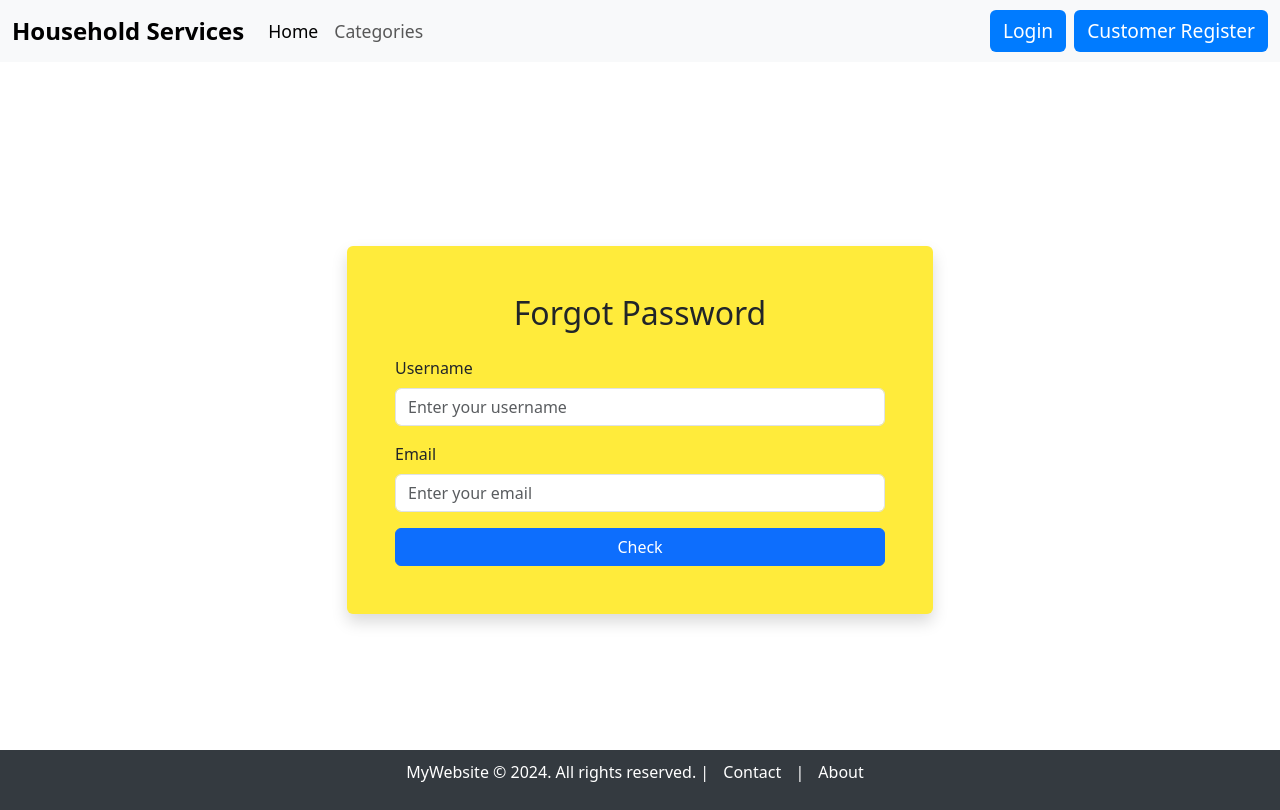
After one commit to VinaySinghChaudhary1/Household_Services_MAD_Project, a Flask app: page /forgot_password in a window 1280 px wide. The commit adds this page. Run offline with Flask 3, Linux system fonts and the light colour scheme.

Commit message:
Passsword, Email Validation, and Forget_password

```diff
--- a/main.py
+++ b/main.py
@@ -8,7 +8,7 @@ import os  # for path
 from db import db    # for db
 from model import User, Category, Service, ServiceRequest, Review , ContactMessage     # for models
 from functools import wraps  # for login_required
-
+import re    # for regex(for validation set)
 
 app = Flask(__name__)
 
@@ -178,6 +178,45 @@ def login():
     # Render the login page for GET request
     return render_template('users/login.html')
 
+@app.route('/forgot_password', methods=['GET', 'POST'])
+def forgot_password():
+    if request.method == 'POST':
+        username = request.form.get('username')
+        email = request.form.get('email')
+
+        # Validate username and email in the database
+        user = User.query.filter_by(username=username, email=email).first()
+        if user:
+            # Redirect with query parameters to display the password reset form
+            flash("User validated. Set a new password below.", "success")
+            return redirect(url_for('forgot_password', valid='true', username=username, email=email))
+        else:
+            flash("Invalid username or email. Please try again.", "danger")
+            return redirect(url_for('forgot_password'))
+
+    return render_template('users/forgot_password.html')
+
+@app.route('/set_new_password', methods=['POST'])
+def set_new_password():
+    username = request.form.get('username')
+    email = request.form.get('email')
+    new_password = request.form.get('new_password')
+
+    # Validate user again to ensure consistency
+    user = User.query.filter_by(username=username, email=email).first()
+    if user:
+        # Update the user's password
+        hashed_password = generate_password_hash(new_password)
+        user.password = hashed_password
+        db.session.commit()
+
+        flash("Your password has been updated. You can now log in.", "success")
+        return redirect(url_for('login'))
+    else:
+        flash("Error updating password. Please try again.", "danger")
+        return redirect(url_for('forgot_password'))
+
+
 @app.route('/register_customer', methods=['GET', 'POST'])
 def register_customer():
     if request.method == 'POST':
@@ -198,6 +237,17 @@ def register_customer():
             if password != confirm_password:
                 flash("Passwords do not match. Please try again.", "warning")
                 return redirect(url_for('register_customer'))
+
+            # Password validation
+            # if not re.match(r'^(?=.*[a-z])(?=.*[A-Z])(?=.*\d)(?=.*[^a-zA-Z\d]).+$', password):
+            #     flash("Password must include at least one uppercase letter, one lowercase letter, one number, and one special character.", "warning")
+            #     return redirect(url_for('register_customer'))
+
+            # Email format validation
+            # email_pattern = r'^[\w\.-]+@[\w\.-]+\.\w+$'
+            # if not re.match(email_pattern, email):
+            #     flash("Invalid email format. Please enter a valid email.", "danger")
+            #     return redirect(url_for('register_customer'))
 
             # Check if email or username already exists in the database
             existing_user = User.query.filter((User.email == email) | (User.username == username)).first()
@@ -235,7 +285,6 @@ def register_customer():
     # For GET request, render the registration page
     return render_template('users/register_customer.html')
 
-
 @app.route('/register_supplier', methods=['GET', 'POST'])
 def register_supplier():
     # Fetch all existing categories for the dropdown
@@ -272,6 +321,16 @@ def register_supplier():
             if password != confirm_password:
                 flash("Passwords do not match", "warning")
                 return redirect(url_for('register_supplier'))
+
+            # Password validation
+            # if not re.match(r'^(?=.*[a-z])(?=.*[A-Z])(?=.*\d)(?=.*[^a-zA-Z\d]).+$', password):
+            #     flash("Password must include at least one uppercase letter, one lowercase letter, one number, and one special character.", "warning")
+            #     return redirect(url_for('register_supplier'))
+
+            # email_pattern = r'^[\w\.-]+@[\w\.-]+\.[a-zA-Z]{2,}$'
+            # if not re.match(email_pattern, email):
+            #     flash("Invalid email format. Please enter a valid email.", "danger")
+            #     return redirect(url_for('register_supplier'))
 
             # Check if email or username already exists
             existing_user = User.query.filter((User.email == email) | (User.username == username)).first()
@@ -525,6 +584,13 @@ def delete_profile(user_id):
 
     return render_template('profile/delete_profile.html', user=user)
 
+@app.route('/logout_and_redirect_to_forgot', methods=['POST'])
+def logout_and_redirect_to_forgot():
+    # Clear session data to log out the user
+    session.clear()
+    flash("You have been logged out. Please set a new password.", "info")
+    # Redirect to the forgot password page
+    return redirect(url_for('forgot_password'))  # Ensure 'forgot_password' route is defined
 
 
 
@@ -1135,6 +1201,7 @@ def supplier_summary(user_id):
 @app.route('/summary/admin')
 @login_required("admin")
 def admin_summary():
+    # Ensure the user is an admin
     if session.get('role') != 'admin':
         flash("Unauthorized access to the admin summary.", "danger")
         return redirect(url_for('login'))
@@ -1156,6 +1223,11 @@ def admin_summary():
     customer_count = User.query.filter_by(role='customer').count()
     supplier_count = User.query.filter_by(role='supplier').count()
 
+    # Fetch counts of blocked customers and suppliers
+    # blocked_customer_count = User.query.filter_by(role='customer', is_blocked=True).count()
+    # blocked_supplier_count = User.query.filter_by(role='supplier', is_blocked=True).count()
+
+    # Render the admin summary page
     return render_template('summary/admin_summary.html',
                            total_requests=total_requests,
                            pending_count=pending_count,
@@ -1163,10 +1235,13 @@ def admin_summary():
                            rejected_count=rejected_count,
                            completed_count=completed_count,
                            returned_count=returned_count,
+                           cancelled_count=cancelled_count,
                            avg_rating=avg_rating,
                            customer_count=customer_count,
-                           cancelled_count=cancelled_count,
-                           supplier_count=supplier_count)
+                           supplier_count=supplier_count,)
+                        #    blocked_customer_count=blocked_customer_count,
+                        #    blocked_supplier_count=blocked_supplier_count)
+
 
 
 
--- a/templates/base_users.html
+++ b/templates/base_users.html
@@ -137,7 +137,7 @@
                             <a class="btn login-btn me-2" href="/login">Login</a>
                         </li>
                         <li class="nav-item">
-                            <a class="btn register-btn" href="/register_customer">Register</a>
+                            <a class="btn register-btn" href="/register_customer">Customer Register</a>
                         </li>
                     {% endif %}
                 </ul>
--- a/templates/summary/admin_summary.html
+++ b/templates/summary/admin_summary.html
@@ -45,6 +45,8 @@ Admin Summary
                             <ul class="list-group list-group-flush">
                                 <li class="list-group-item">Number of Customers: <span class="badge bg-primary">{{ customer_count }}</span></li>
                                 <li class="list-group-item">Number of Suppliers: <span class="badge bg-primary">{{ supplier_count }}</span></li>
+                                <!-- <li class="list-group-item">Blocked Customers: <span class="badge bg-danger">{{ blocked_customer_count }}</span></li>
+                                <li class="list-group-item">Blocked Suppliers: <span class="badge bg-danger">{{ blocked_supplier_count }}</span></li> -->
                             </ul>
                         </div>
                     </div>
--- /dev/null
+++ b/templates/users/forgot_password.html
@@ -0,0 +1,67 @@
+{% extends 'base_users.html' %}
+
+{% block title %}
+Forgot Password
+{% endblock %}
+
+{% block content %}
+<div class="container mt-5 d-flex justify-content-center align-items-center" style="min-height: 80vh;">
+    <div class="row justify-content-center w-100">
+        <div class="col-12 col-md-8 col-lg-6">
+            <div class="forgot-password-container p-5 rounded shadow" style="background-color: #ffeb3b;">
+                <h2 class="text-center mb-4">Forgot Password</h2>
+                <form id="forgotPasswordForm" action="{{ url_for('forgot_password') }}" method="POST">
+                    <!-- Username Field -->
+                    <div class="mb-3">
+                        <label for="username" class="form-label">Username</label>
+                        <input type="text" class="form-control" id="username" name="username" placeholder="Enter your username" required>
+                    </div>
+
+                    <!-- Email Field -->
+                    <div class="mb-3">
+                        <label for="email" class="form-label">Email</label>
+                        <input type="email" class="form-control" id="email" name="email" placeholder="Enter your email" required>
+                    </div>
+
+                    <button type="submit" class="btn w-100 btn-primary">Check</button>
+                </form>
+
+                <!-- New Password Field (Initially Hidden) -->
+                <div id="newPasswordSection" style="display: none;">
+                    <form id="setNewPasswordForm" action="{{ url_for('set_new_password') }}" method="POST">
+                        <input type="hidden" name="username" id="hiddenUsername">
+                        <input type="hidden" name="email" id="hiddenEmail">
+
+                        <!-- New Password Field -->
+                        <div class="mb-3">
+                            <label for="new_password" class="form-label">New Password</label>
+                            <input type="password" class="form-control" id="new_password" name="new_password" placeholder="Enter new password" required>
+                        </div>
+
+                        <button type="submit" class="btn w-100 btn-success">Set New Password</button>
+                    </form>
+                </div>
+            </div>
+        </div>
+    </div>
+</div>
+
+<script>
+    // Show the new password section after successful validation
+    document.addEventListener('DOMContentLoaded', () => {
+        const queryParams = new URLSearchParams(window.location.search);
+        if (queryParams.get('valid') === 'true') {
+            const username = queryParams.get('username');
+            const email = queryParams.get('email');
+
+            document.getElementById('newPasswordSection').style.display = 'block';
+            document.getElementById('hiddenUsername').value = username;
+            document.getElementById('hiddenEmail').value = email;
+
+            // Hide the initial form
+            document.getElementById('forgotPasswordForm').style.display = 'none';
+        }
+    });
+</script>
+
+{% endblock %}
--- a/templates/users/login.html
+++ b/templates/users/login.html
@@ -40,6 +40,11 @@ login page
 
                         <button type="submit" class="btn login-btn w-100 btn-primary">Login</button>
                     </form>
+
+                    <!-- Forgot Password Link -->
+                    <!-- <p class="mt-3 text-center">
+                        <a href="{{ url_for('forgot_password') }}" class="text-decoration-none">Forgot your password?</a>
+                    </p> -->
                 </div>
             </div>
         </div>
```
Also changed, not shown: templates/profile/profile.html (+9 -0 lines), templates/search_results.html (+5 -2 lines), instance/database.sqlite3.
